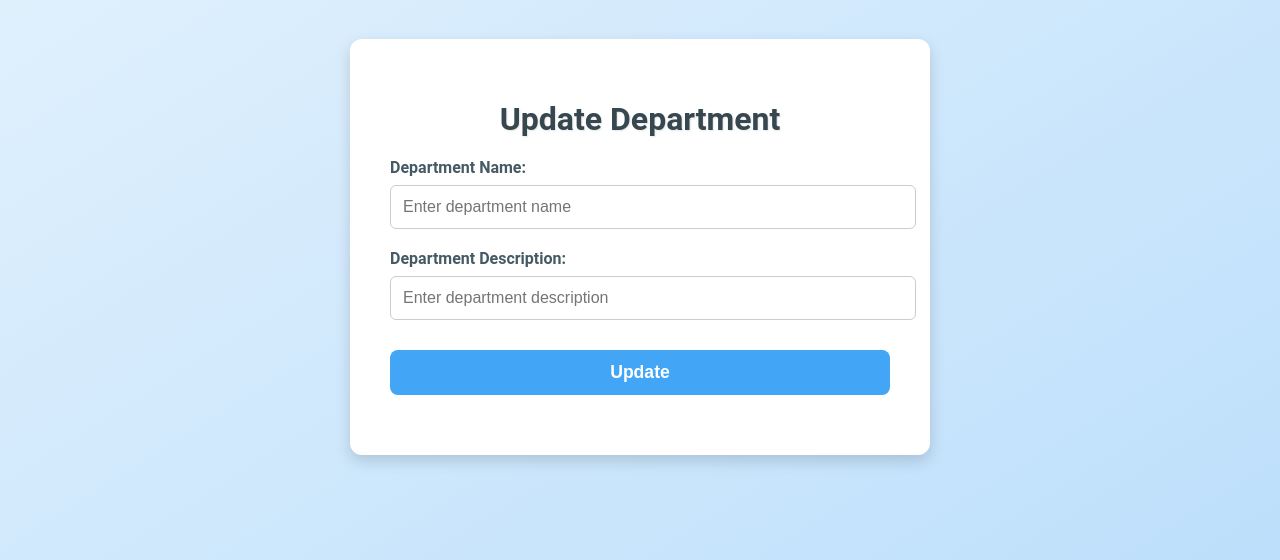
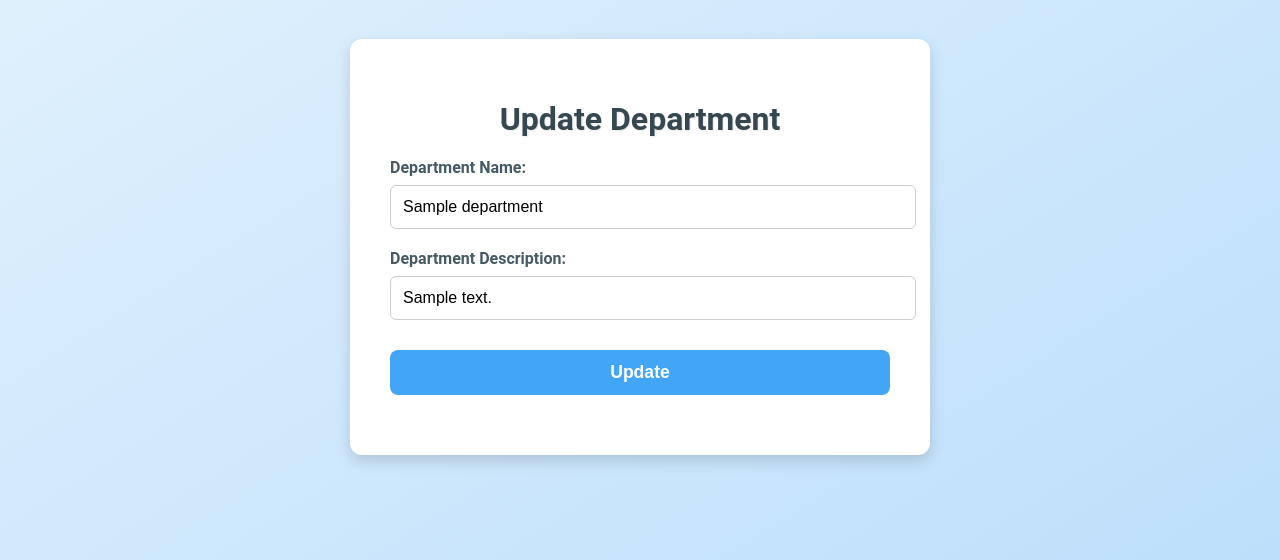
Before and after one commit to Sayalichalke44/HR_department, a Django app: template templates/updatedeparment.html in a window 1280 px wide. Shown: the part 153-713 px from the top of the page. Run offline with Django 5.2, Linux system fonts and the light colour scheme; the template is opened without the code that fills it: values that come from a table or form of the project are taken from there, others are empty; tables that the repository leaves empty hold one stand-in row (values such as "Sample post").

Commit message:
Add files via upload

```diff
--- a/templates/updatedeparment.html
+++ b/templates/updatedeparment.html
@@ -107,17 +107,19 @@
         <h1>Update Department</h1>
         <form action="" method="POST">
             {% csrf_token %}
+            {% for department in dept %}
             <div class="form-row">
                 <label for="dept_name">Department Name:</label>
-                <input type="text" id="dept_name" name="dept_name" value="{{ department.dept_name }}" placeholder="Enter department name">
+                <input type="text" id="dept_name" name="dept_name" value="{{ department.dept_name }}">
             </div>
             <div class="form-row">
                 <label for="description">Department Description:</label>
-                <input type="text" id="description" name="description" value="{{ department.description }}" placeholder="Enter department description">
+                <input type="text" id="description" name="description" value="{{ department.description }}">
             </div>
             <div class="form-row">
                 <input type="submit" value="Update">
             </div>
+            {% endfor %}
         </form>
     </div>
 </body>
```
